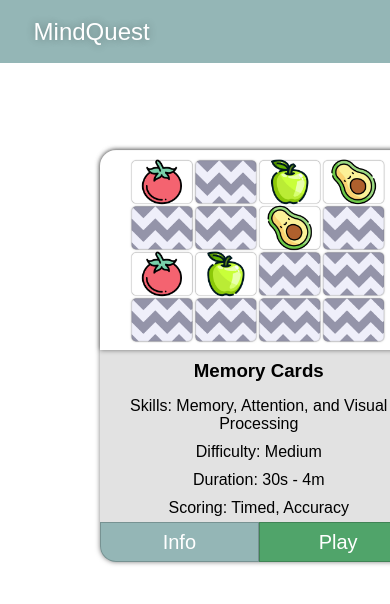
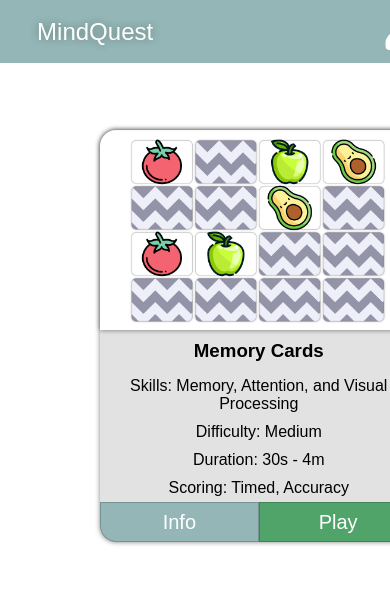
Before and after one commit to yanakolajara/mindquest-frontend, a React (Create React App) app: page / in a window 390 px wide. Shown: the top 604 px of the page. Built offline with nearby package versions, Linux system fonts and the light colour scheme.

Commit message:
fix: mobile style width too big

```diff
--- a/src/App.scss
+++ b/src/App.scss
@@ -11,17 +11,6 @@
 
 .App {
   display: grid;
-  grid-template-rows: 100px auto 200px;
+  grid-template-rows: 80px auto;
   min-height: 120vh;
-  .navbar {
-  }
-  .app-content {
-  }
-  .footer {
-  }
 }
-
-@media screen and (max-width: 600px) {
-  .App {
-  }
-}
--- a/src/components/Navbar/Navbar.scss
+++ b/src/components/Navbar/Navbar.scss
@@ -1,6 +1,6 @@
 .navbar {
   display: grid;
-  grid-template-columns: 220px auto 300px;
+  grid-template-columns: 20% auto 25%;
   height: 80px;
   flex-shrink: 0;
   background: var(--secondary_color, #94b6b6);
@@ -58,11 +58,39 @@
   }
 }
 
+@media (max-width: 1024px) {
+  .navbar {
+    grid-template-columns: 25% auto 30%;
+    &__cta {
+      font-size: 20px;
+    }
+    &__logo {
+      &-text {
+        font-size: 28px;
+      }
+    }
+  }
+}
+
+@media (max-width: 768px) {
+  .navbar {
+    grid-template-columns: 25% auto 35%;
+    &__cta {
+      font-size: 18px;
+    }
+    &__logo {
+      &-text {
+        font-size: 24px;
+      }
+    }
+  }
+}
+
 @media (max-width: 600px) {
   .navbar {
     grid-template-columns: 30% 70%;
     height: 63px;
-    padding: 0px 20px;
+    padding: 0px 25px;
     &__logo {
       &-text {
         font-size: 24px;
--- a/src/routes/Home/Home.scss
+++ b/src/routes/Home/Home.scss
@@ -5,14 +5,15 @@
 .games-container {
   display: grid;
   justify-content: center;
-  grid-template-columns: repeat(auto-fill, minmax(250px, 1fr));
+  grid-template-columns: repeat(auto-fill, 1fr);
   gap: 10px;
   padding: 0px 100px;
 }
 
-@media (max-width: 600px) {
+@media (max-width: 768px) {
   .games-container {
     display: flex;
     margin-bottom: 10px;
+    grid-template-columns: 1fr;
   }
 }
```
